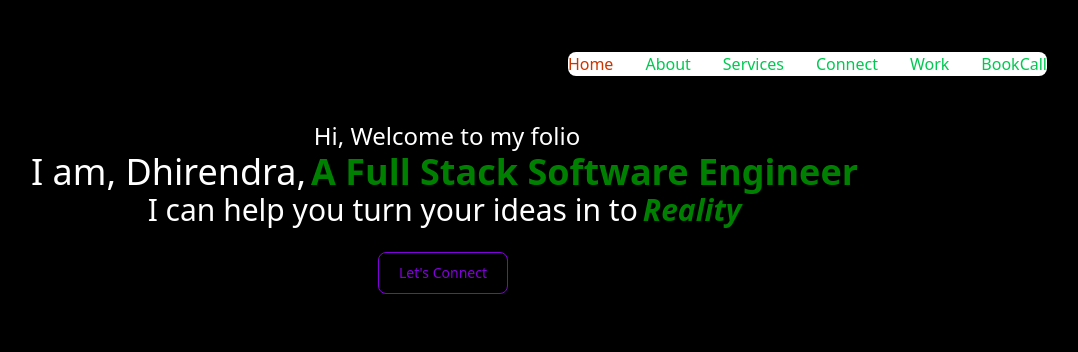
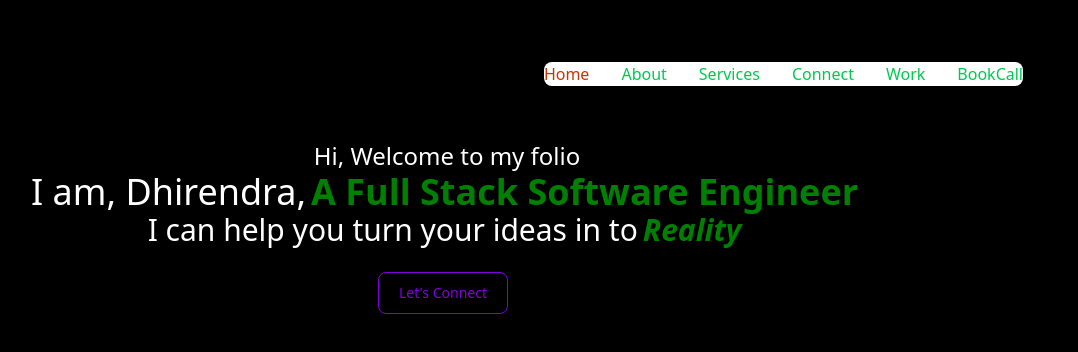
Before and after one commit to dhirendraj-cmd/dhirendraj, a React (Vite) app: page / in a window 1280 px wide. Shown: the top 352 px of the page, without its empty margins (193-1271 px from the left). Built offline with nearby package versions, Linux system fonts and the light colour scheme.

Commit message:
modified navbar

```diff
--- a/src/components/Header.jsx
+++ b/src/components/Header.jsx
@@ -10,7 +10,7 @@
 
   return (
     <header className="shadow sticky z-50 top-0">
-      <nav className="bg-black border-gray-200">
+      <nav className="bg-black border-gray-200 px-4 lg:px-6 py-2.5">
         <div className="max-w-screen-xl flex flex-wrap items-center justify-between mx-auto p-4">
           {/* Brand/Logo */}
           <NavLink to="/" className="flex items-center space-x-3 rtl:space-x-reverse">
@@ -49,7 +49,7 @@
             className={`w-full md:block md:w-auto ${isMenuOpen ? 'block' : 'hidden'}`}
             id="navbar-default"
           >
-            <ul className="font-medium flex flex-col p-4 md:p-0 mt-4 border border-gray-100 rounded-lg bg-gray-50 md:flex-row md:space-x-8 rtl:space-x-reverse md:mt-0 md:border-0 md:bg-white dark:bg-gray-800 md:dark:bg-gray-900 dark:border-gray-700">
+            <ul className="font-medium flex flex-col p-4 md:p-0 mt-4 border border-gray-100 rounded-lg bg-gray-50 md:flex-row md:space-x-8 rtl:space-x-reverse md:mt-0 md:border-0 md:bg-white dark:bg-black md:dark:bg-black dark:border-black">
               <li>
                 <NavLink
                   to="/"
```
